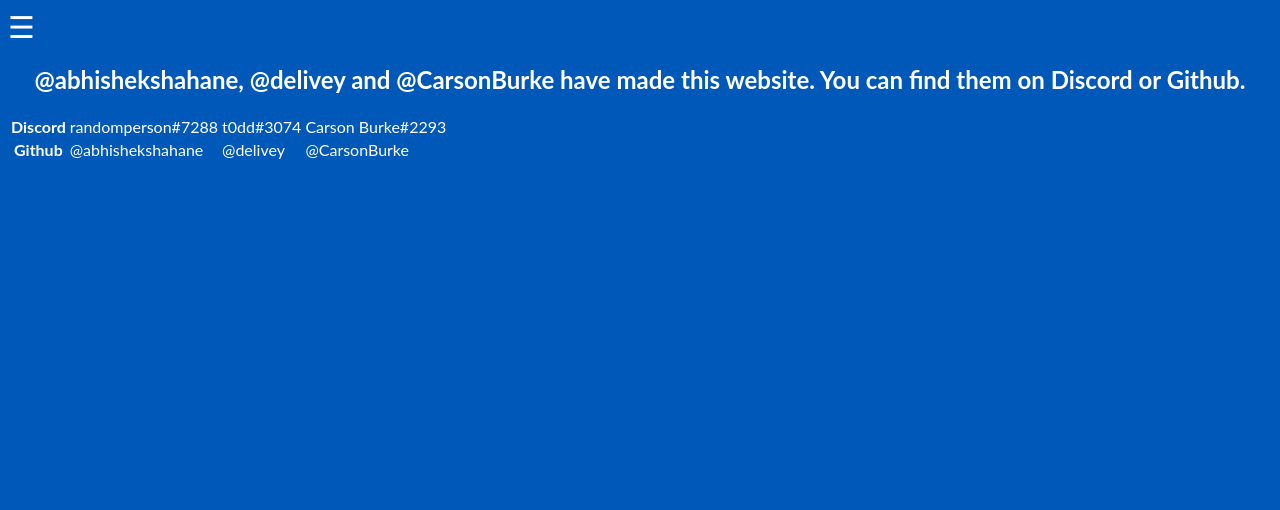
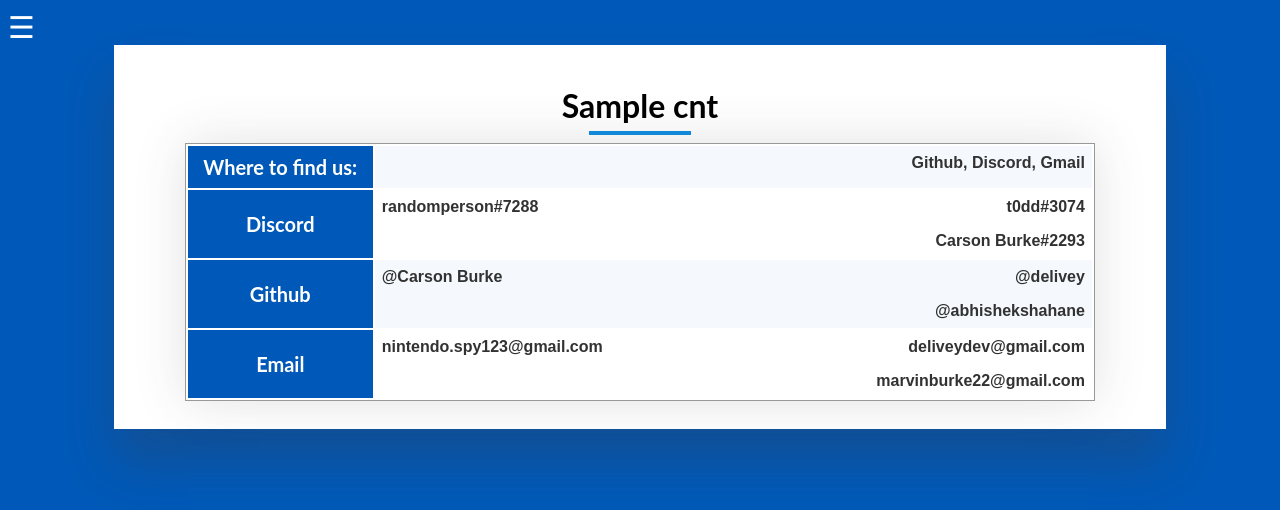
Before and after one commit to delivey/schoolvid19, a Flask app: template templates/contact.html in a window 1280 px wide. Shown: the top 510 px of the page. Run offline with Flask 2, Linux system fonts and the light colour scheme; the template is opened without the code that fills it: most values are stand-ins (such as "Sample title", 1, 10 or a date in 2020).

Commit message:
Added bigger, better table

```diff
--- a/templates/contact.html
+++ b/templates/contact.html
@@ -4,19 +4,32 @@
 {% endblock %}
 <link href="style.css" rel="stylesheet">
 {% block body %}
-    <h2><center>@abhishekshahane, @delivey and @CarsonBurke have made this website. You can find them on Discord or Github.</center></h2>
-    <table id="vertical" class="center">
+<div class="templatediv">
+    <h1 class="templatetitle">{{cnt}}</h1>
+    <hr />
+
+    <table class="templatetable">
         <tr>
-            <th>Discord</th>
-            <td>randomperson#7288</td>
-            <td>t0dd#3074</td>
-            <td>Carson Burke#2293</td>
+            <th class="A">Where to find us:</th>
+            <td class="A" id="Z">Github, Discord, Gmail</td>
         </tr>
-        <tr id="d">
-            <th>Github</th>
-            <td>@abhishekshahane</td>
-            <td>@delivey</td>
-            <td>@CarsonBurke</td>
+        <tr>
+            <th class="A">Discord</td>
+            <td class="A" id="Z">t0dd#3074</td>
+            <td class="A" id="Z">randomperson#7288</td>
+            <td class="A" id="Z">Carson Burke#2293</td>
         </tr>
+        <tr>
+            <th class="A">Github</th>
+            <td class="A" id="Z">@delivey</td>
+            <td class="A" id="Z">@Carson Burke</td>
+            <td class="A" id="Z">@abhishekshahane</td>
+        </tr>
+        <tr>
+            <th class="A">Email</th>
+            <td class="A" id="Z">deliveydev@gmail.com</td>
+            <td class="A" id="Z">nintendo.spy123@gmail.com</td>
+            <td class="A" id="Z">marvinburke22@gmail.com</td>
     </table>
+</div>
 {% endblock %}
```
